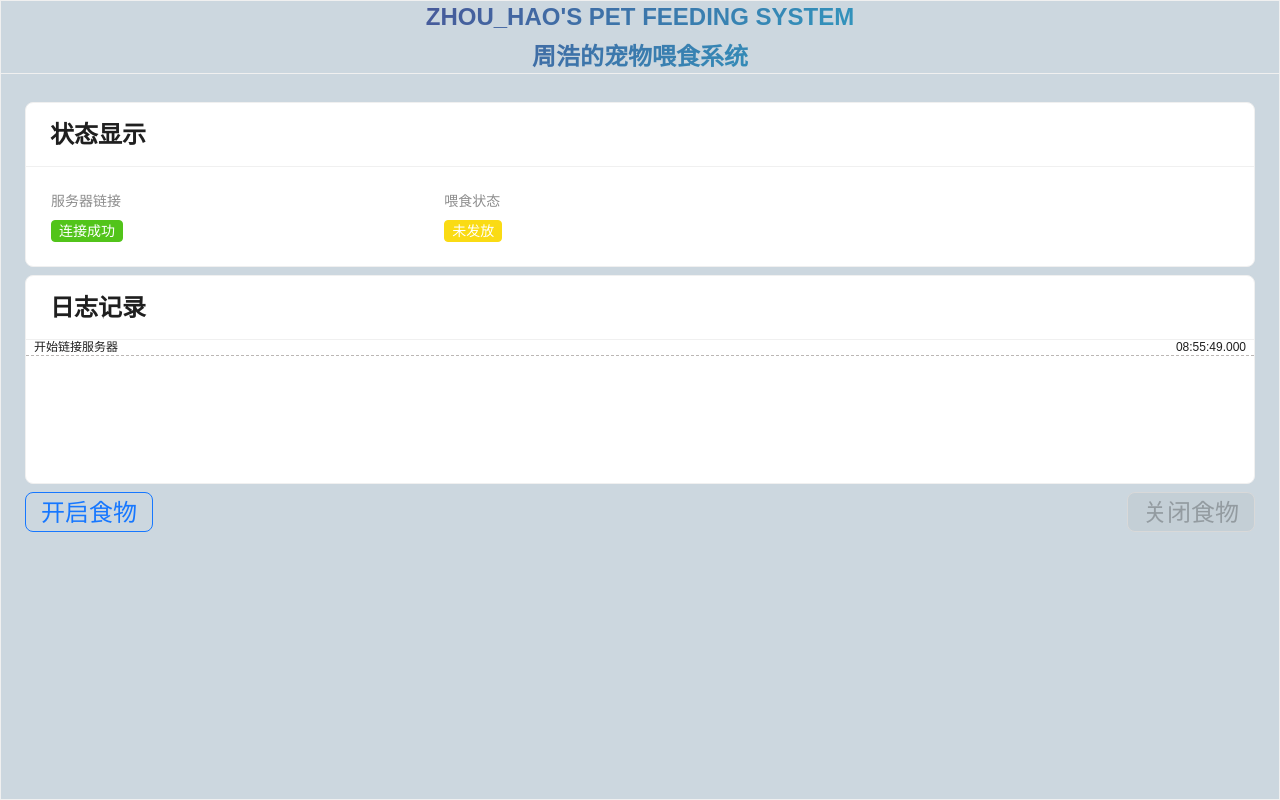
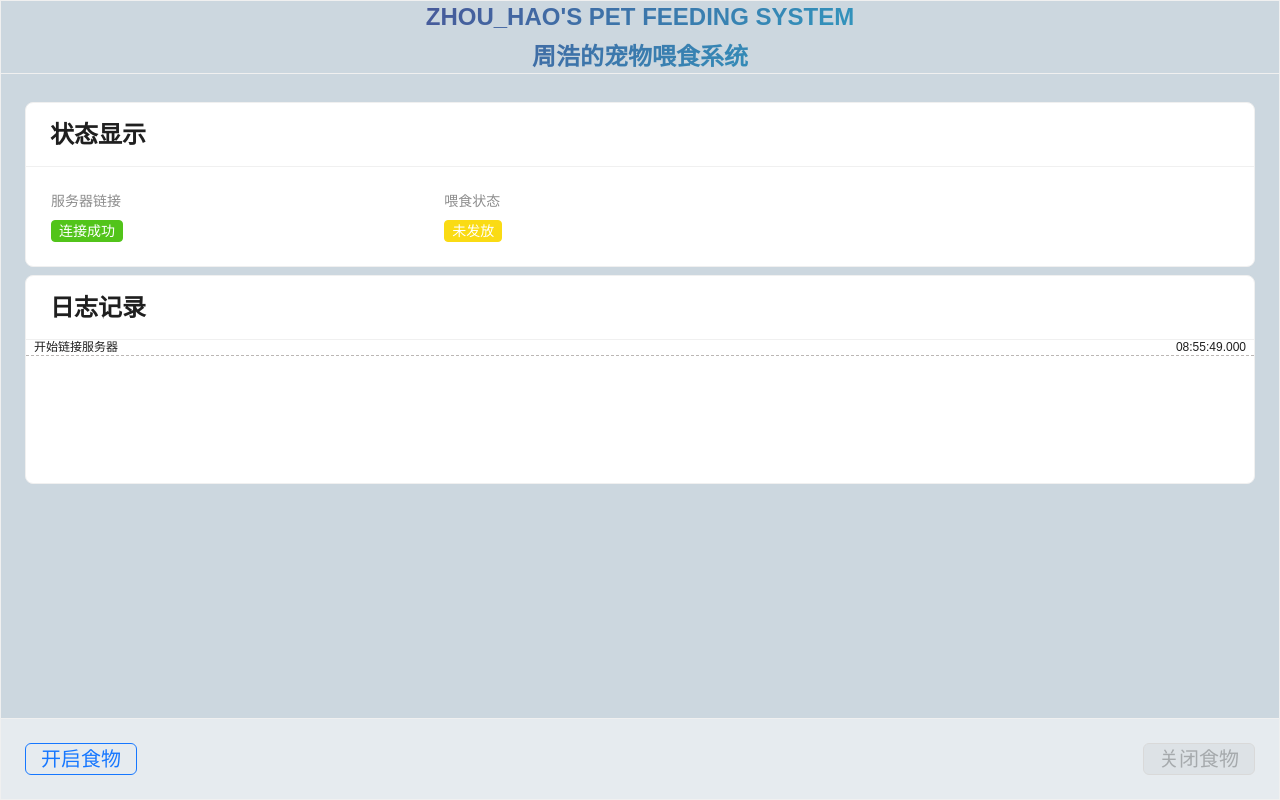
Before and after one commit to Gaven-F/ZHOU_HAO, a Next.js app in the folder ZHOU_HAO.Client/: page / in a window 1280 px wide. Built offline with nearby package versions, Linux system fonts and the light colour scheme.

Commit message:
docs(client): 调整按钮定位

```diff
--- a/ZHOU_HAO.Client/app/globals.css
+++ b/ZHOU_HAO.Client/app/globals.css
@@ -8,5 +8,5 @@
 
 html,
 body {
-	@apply h-screen p-0 m-0 bg-sky-950 bg-opacity-10;
+	@apply h-screen p-0 m-0 bg-sky-950 bg-opacity-10 overflow-hidden;
 }
--- a/ZHOU_HAO.Client/app/layout.tsx
+++ b/ZHOU_HAO.Client/app/layout.tsx
@@ -18,8 +18,7 @@ export default function RootLayout({
 		<html lang="en">
 			<body className={noto.className}>
 				<ConfigProvider
-					theme={{ token: { fontFamily: "inherit", fontSize: 20 } }}
-					componentSize="large">
+					theme={{ token: { fontFamily: "inherit", fontSize: 20 } }}>
 					{children}
 				</ConfigProvider>
 			</body>
--- a/ZHOU_HAO.Client/app/page.tsx
+++ b/ZHOU_HAO.Client/app/page.tsx
@@ -3,11 +3,8 @@
 import HFullCard from "@/components/hFullCard";
 import { Button, ConfigProvider, Descriptions, Flex, Space, Tag } from "antd";
 import dayjs, { Dayjs } from "dayjs";
-import { concat, padStart } from "lodash";
-import { Noto_Sans_SC } from "next/font/google";
-import React, { useEffect, useRef, useState } from "react";
-
-const noto = Noto_Sans_SC({ subsets: ["latin"] });
+import { concat } from "lodash";
+import { useEffect, useRef, useState } from "react";
 
 export default function App() {
 	const logDiv = useRef<HTMLDivElement>(null);
@@ -26,11 +23,9 @@ export default function App() {
 		}, 15);
 	};
 
-	useEffect(() => {}, []);
-
 	return (
 		<HFullCard
-			className="bg-sky-200 bg-opacity-10 rounded-none"
+			className="bg-sky-200 bg-opacity-10 rounded-none h-full pb-[90px]"
 			title={
 				<div className="text-center text-balance text-2xl bg-clip-text text-transparent bg-[linear-gradient(135deg,#5b247a,#1bcedf)]">
 					<div className="mb-2">ZHOU_HAO&apos;S PET FEEDING SYSTEM</div>
@@ -40,7 +35,6 @@ export default function App() {
 			<Space
 				className="w-full"
 				direction="vertical">
-
 				<HFullCard
 					className="h-auto"
 					title="状态显示">
@@ -75,6 +69,7 @@ export default function App() {
 					</div>
 				</HFullCard>
 
+				<HFullCard className="rounded-none fixed bottom-0 left-0 right-0 bg-white bg-opacity-50">
 					<Flex justify="space-between">
 						<Button
 							ghost
@@ -97,13 +92,17 @@ export default function App() {
 							onClick={() => {
 								setOpen(false);
 								setLog((log) =>
-								concat(log, { msg: "阀门关闭，停止发放食物", time: dayjs() }),
+									concat(log, {
+										msg: "阀门关闭，停止发放食物",
+										time: dayjs(),
+									}),
 								);
 								scrollDown();
 							}}>
 							关闭食物
 						</Button>
 					</Flex>
+				</HFullCard>
 			</Space>
 		</HFullCard>
 	);
--- a/ZHOU_HAO.Client/components/hFullCard.tsx
+++ b/ZHOU_HAO.Client/components/hFullCard.tsx
@@ -9,7 +9,7 @@ export default function HFullCard({ styles, className, ...prop }: CardProps) {
 	return (
 		<Card
 			{...prop}
-			className={className + ` h-full w-full flex flex-col`}
+			className={className + ` w-full flex flex-col`}
 			styles={{
 				...styles,
 				body: { ...styles?.body, flex: "1 0 max-content" },
```
Lines whose indentation alone changed are shown as unchanged.
